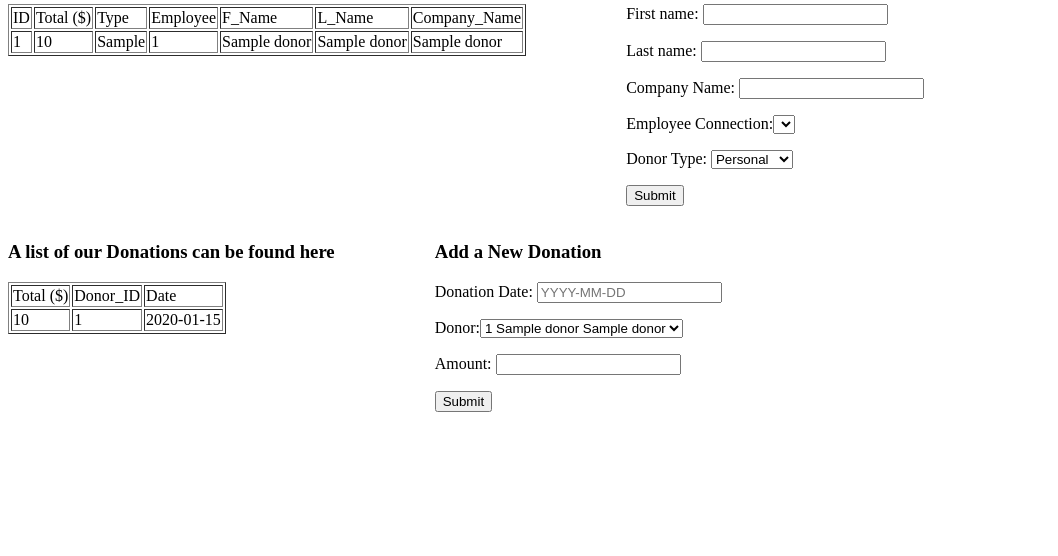
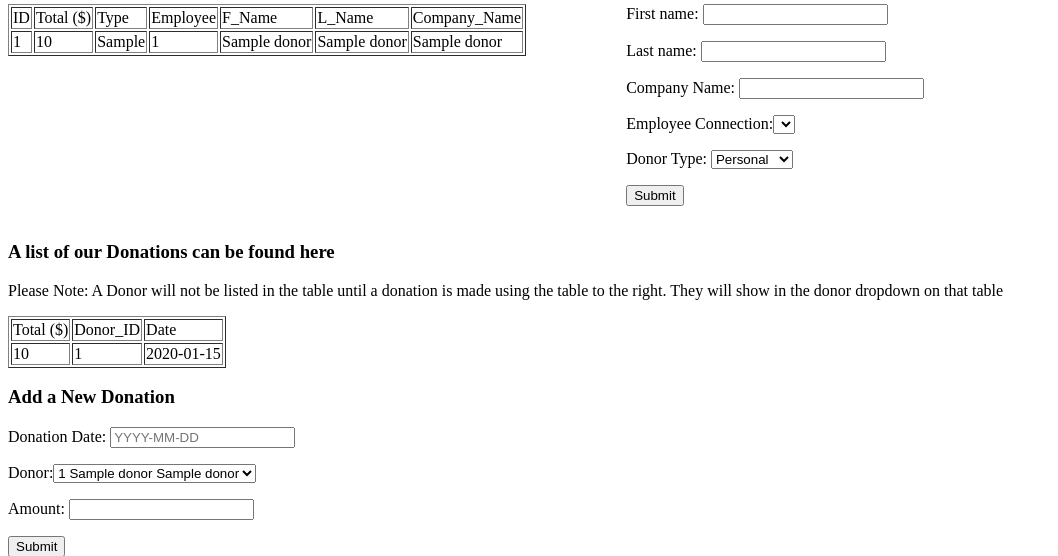
Before and after one commit to bradstarnes/CS470_Final_Project, a PHP site: page /donors.php in a window 1280 px wide. Shown: the part 364-920 px from the top of the page, without its empty margins (0-1058 px from the left). Before the commit the page ends 776 px from the top, so only its background shows below. Run offline with PHP 8.4, Linux system fonts and the light colour scheme; tables that the repository leaves empty hold one stand-in row (values such as "Sample post"); lists and menus that the app fills with data are empty.

Commit message:
Donor Messsage

```diff
--- a/donors.php
+++ b/donors.php
@@ -90,6 +90,7 @@ $q12esult = mysqli_query($connection, $sql_of_q2);
 <div class="row">
     <div class="tableOutput" style="margin-right: 100px">
         <h3>A list of our Donations can be found here</h3>
+        <p>Please Note: A Donor will not be listed in the table until a donation is made using the table to the right. They will show in the donor dropdown on that table</p>
         <table border="1">
 
 
```
